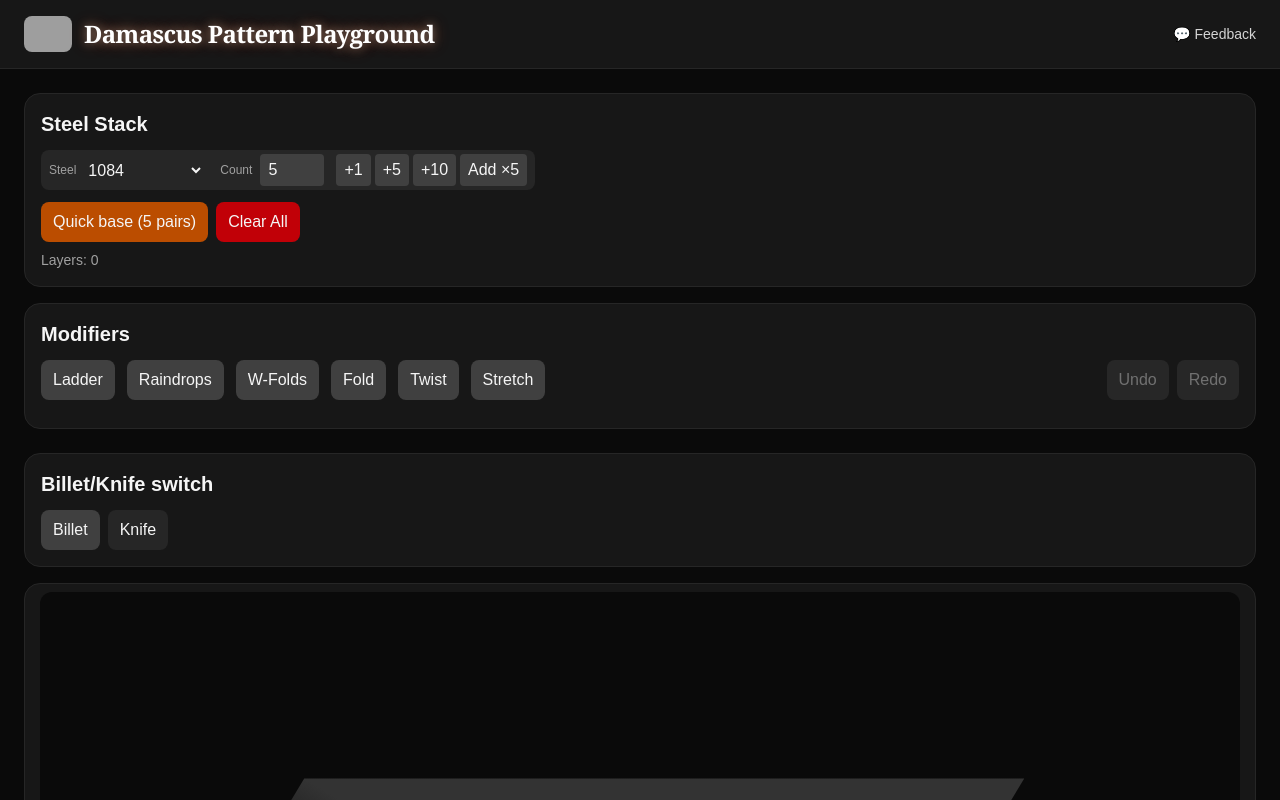
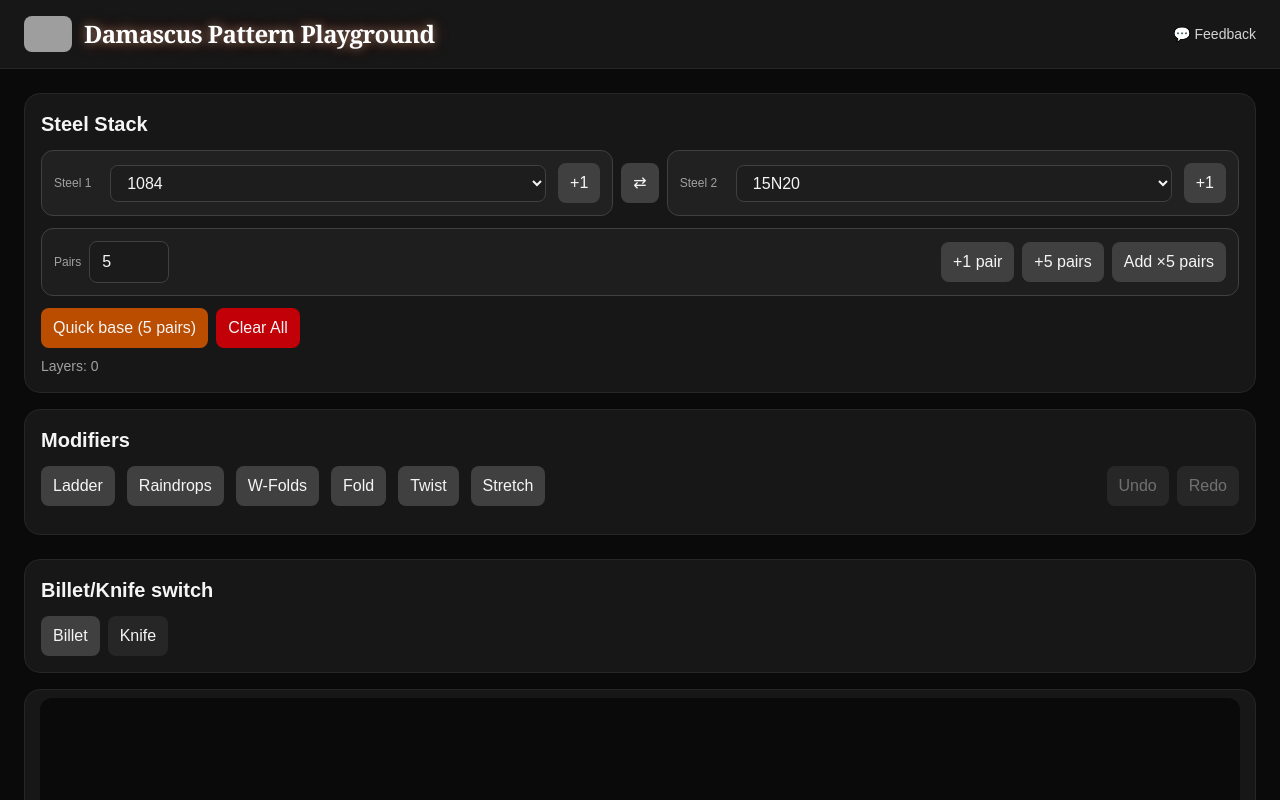
Before and after one commit to Gerr-boi/DamascusPlayground, a Next.js app: page / in a window 1280 px wide. Shown: the top 800 px of the page. Built offline with nearby package versions, Linux system fonts and the light colour scheme; grey boxes are pictures that could not be loaded.

Commit message:
Steel 1/Steel 2 UI bubbles + improved stacking controls

```diff
--- a/src/app/page.tsx
+++ b/src/app/page.tsx
@@ -69,7 +69,16 @@ function generatePattern(
 
       for (const op of ops) {
         if (op.kind === 'twist') {
-          vv += (Math.sin(uu * Math.PI * 2 * op.turns) * 0.5) / Math.max(1, repeats)
+          const TAU = Math.PI * 2
+
+          // Strength tuned so 1–2 turns already show visible distortion,
+          // and higher turns keep getting more intense without going insane.
+          const turns = Math.max(0, op.turns)
+          const layerScale = 1 / Math.max(1, Math.sqrt(repeats)) // less dampening than /repeats
+          const strength = (0.35 + 0.10 * Math.min(10, turns)) * layerScale
+
+          // Helical-ish modulation: depends on both length (uu) and stack (vv)
+          vv += Math.sin(uu * TAU * turns + vv * TAU) * strength
         } else if (op.kind === 'ladder') {
           const t = (uu / Math.max(0.0001, op.spacing)) % 1
           const tri = 1 - Math.abs(0.5 - t) * 2 // 0..1..0
@@ -521,59 +530,145 @@ function Knob({
 }
 
 // ===================== Materials (Steel) Picker =====================
-function MaterialPalette({ onAddSheets }: { onAddSheets: (m: MaterialType, count: number) => void }) {
-  const [selectedMat, setSelectedMat] = useState<MaterialType>('1084')
-  const [countText, setCountText] = useState('5')
-
-  const clampCount = (raw: string) => {
+function MaterialPalette({
+  onAddSheets,
+  onAddAlternating,
+}: {
+  onAddSheets: (m: MaterialType, count: number) => void
+  onAddAlternating: (a: MaterialType, b: MaterialType, pairs: number) => void
+}) {
+  const all = Object.keys(MATERIAL_CATALOG) as MaterialType[]
+
+  const [steel1, setSteel1] = useState<MaterialType>('1084')
+  const [steel2, setSteel2] = useState<MaterialType>('15N20')
+  const [pairsText, setPairsText] = useState('5')
+
+  const clampPairs = (raw: string) => {
     const n = Number(raw)
     if (!Number.isFinite(n)) return 1
     return Math.max(1, Math.min(500, Math.floor(n)))
   }
-
-  const commitCount = () => {
-    setCountText(String(clampCount(countText)))
-  }
-
-  const count = clampCount(countText)
-  const all = Object.keys(MATERIAL_CATALOG) as (keyof typeof MATERIAL_CATALOG)[]
+  const pairs = clampPairs(pairsText)
+  const commitPairs = () => setPairsText(String(pairs))
+
+  const swapSteels = () => {
+    setSteel1(steel2)
+    setSteel2(steel1)
+  }
 
   return (
-    <div className="flex flex-wrap gap-3 items-center">
-      <div className="flex flex-wrap items-center gap-2 bg-neutral-800 rounded-lg px-2 py-1">
-        <label htmlFor="material-select" className="text-xs text-neutral-400">Steel</label>
+    <div className="w-full space-y-3">
+      {/* Two bubbles */}
+      <div className="grid grid-cols-1 md:grid-cols-[1fr_auto_1fr] gap-2 items-stretch">
+        {/* Steel 1 bubble */}
+        <div className="bg-neutral-800/70 border border-neutral-700 rounded-xl p-3 flex items-center gap-3">
+          <div className="text-xs text-neutral-400 w-14">Steel 1</div>
           <select
-          id="material-select"
-          className="bg-neutral-800 outline-none min-w-[120px]"
-          value={selectedMat}
-          onChange={(e) => setSelectedMat(e.target.value as MaterialType)}
+            className="bg-neutral-900/40 border border-neutral-700 rounded-lg px-3 py-2 w-full outline-none"
+            value={steel1}
+            onChange={(e) => setSteel1(e.target.value as MaterialType)}
           >
             {all.map((m) => (
-            <option key={m} value={m}>{MATERIAL_CATALOG[m as MaterialType].name}</option>
+              <option key={m} value={m}>
+                {MATERIAL_CATALOG[m].name}
+              </option>
             ))}
           </select>
 
-        <label htmlFor="count-input" className="text-xs text-neutral-400 ml-2">Count</label>
+          {/* Optional single-add */}
+          <button
+            className="px-3 py-2 rounded-lg bg-neutral-700 hover:bg-neutral-600 whitespace-nowrap"
+            onClick={() => onAddSheets(steel1, 1)}
+            title="Add 1 sheet of Steel 1"
+          >
+            +1
+          </button>
+        </div>
+
+        {/* Swap button */}
+        <div className="hidden md:flex items-center justify-center">
+          <button
+            className="px-3 py-2 rounded-lg bg-neutral-700 hover:bg-neutral-600"
+            onClick={swapSteels}
+            title="Swap Steel 1 and Steel 2"
+          >
+            ⇄
+          </button>
+        </div>
+
+        {/* Steel 2 bubble */}
+        <div className="bg-neutral-800/70 border border-neutral-700 rounded-xl p-3 flex items-center gap-3">
+          <div className="text-xs text-neutral-400 w-14">Steel 2</div>
+          <select
+            className="bg-neutral-900/40 border border-neutral-700 rounded-lg px-3 py-2 w-full outline-none"
+            value={steel2}
+            onChange={(e) => setSteel2(e.target.value as MaterialType)}
+          >
+            {all.map((m) => (
+              <option key={m} value={m}>
+                {MATERIAL_CATALOG[m].name}
+              </option>
+            ))}
+          </select>
+
+          {/* Optional single-add */}
+          <button
+            className="px-3 py-2 rounded-lg bg-neutral-700 hover:bg-neutral-600 whitespace-nowrap"
+            onClick={() => onAddSheets(steel2, 1)}
+            title="Add 1 sheet of Steel 2"
+          >
+            +1
+          </button>
+        </div>
+
+        {/* Swap button for mobile */}
+        <div className="md:hidden flex justify-center">
+          <button
+            className="px-3 py-2 rounded-lg bg-neutral-700 hover:bg-neutral-600 w-full"
+            onClick={swapSteels}
+            title="Swap Steel 1 and Steel 2"
+          >
+            Swap steels ⇄
+          </button>
+        </div>
+      </div>
+
+      {/* Pairs + actions */}
+      <div className="bg-neutral-800/50 border border-neutral-700 rounded-xl p-3 flex flex-col md:flex-row md:items-center gap-2">
+        <div className="flex items-center gap-2">
+          <div className="text-xs text-neutral-400">Pairs</div>
           <input
-          id="count-input"
             type="text"
             inputMode="numeric"
             pattern="[0-9]*"
-          value={countText}
-          onChange={(e) => setCountText(e.target.value)}
-          onBlur={commitCount}
+            value={pairsText}
+            onChange={(e) => setPairsText(e.target.value)}
+            onBlur={commitPairs}
             onKeyDown={(e) => {
               if (e.key === 'Enter') (e.currentTarget as HTMLInputElement).blur()
             }}
-          className="w-16 bg-neutral-700 rounded px-2 py-1"
+            className="w-20 bg-neutral-900/40 border border-neutral-700 rounded-lg px-3 py-2 outline-none"
           />
-
-        <div className="flex flex-wrap gap-1 ml-1">
-          <button aria-label={`Add 1 sheet of ${MATERIAL_CATALOG[selectedMat].name}`} className="px-2 py-1 rounded bg-neutral-700" onClick={() => onAddSheets(selectedMat, 1)}>+1</button>
-          <button aria-label={`Add 5 sheets of ${MATERIAL_CATALOG[selectedMat].name}`} className="px-2 py-1 rounded bg-neutral-700" onClick={() => onAddSheets(selectedMat, 5)}>+5</button>
-          <button aria-label={`Add 10 sheets of ${MATERIAL_CATALOG[selectedMat].name}`} className="px-2 py-1 rounded bg-neutral-700" onClick={() => onAddSheets(selectedMat, 10)}>+10</button>
-          <button aria-label={`Add ${count} sheets of ${MATERIAL_CATALOG[selectedMat].name}`} className="px-2 py-1 rounded bg-neutral-700" onClick={() => onAddSheets(selectedMat, count)}>
-            Add ×{count}
+        </div>
+
+        <div className="flex flex-wrap gap-2 md:ml-auto">
+          <button
+            className="px-3 py-2 rounded-lg bg-neutral-700 hover:bg-neutral-600"
+            onClick={() => onAddAlternating(steel1, steel2, 1)}
+          >
+            +1 pair
+          </button>
+          <button
+            className="px-3 py-2 rounded-lg bg-neutral-700 hover:bg-neutral-600"
+            onClick={() => onAddAlternating(steel1, steel2, 5)}
+          >
+            +5 pairs
+          </button>
+          <button
+            className="px-3 py-2 rounded-lg bg-neutral-700 hover:bg-neutral-600"
+            onClick={() => onAddAlternating(steel1, steel2, pairs)}
+          >
+            Add ×{pairs} pairs
           </button>
         </div>
       </div>
@@ -737,27 +832,27 @@ function OperationBubble({ initial, anchor, onConfirm, onClose }: BubbleProps) {
               <Knob
                 label="Twist"
                 value={Math.round(op.turns * 360)}
-                min={0} max={720} step={10} unit="°"
-                onChange={(deg) => setOp((prev) => ({ ...prev, turns: Math.max(0, Math.min(2, deg / 360)) } as Operation))}
+                min={0} max={3600} step={10} unit="°"
+                onChange={(deg) => setOp((prev) => ({ ...prev, turns: Math.max(0, Math.min(10, deg / 360)) } as Operation))}
               />
               <div className="flex-1">
-                <Slider min={0} max={720} step={1}
+                <Slider min={0} max={3600} step={1}
                   value={Math.round(op.turns * 360)}
-                  onChange={(deg) => setOp((prev) => ({ ...prev, turns: Math.max(0, Math.min(2, Number(deg) / 360)) } as Operation))}
+                  onChange={(deg) => setOp((prev) => ({ ...prev, turns: Math.max(0, Math.min(10, Number(deg) / 360)) } as Operation))}
                 />
                 <div className="mt-2">
-                  <Num min={0} max={720} step={10}
+                  <Num min={0} max={3600} step={10}
                     value={Math.round(op.turns * 360)}
-                    onChange={(deg) => setOp((prev) => ({ ...prev, turns: Math.max(0, Math.min(2, deg / 360)) } as Operation))}
+                    onChange={(deg) => setOp((prev) => ({ ...prev, turns: Math.max(0, Math.min(10, deg / 360)) } as Operation))}
                   /> <span className="ml-1 text-neutral-400">({op.turns.toFixed(2)} turns)</span>
                 </div>
               </div>
             </Row>
             <div className="flex gap-2 flex-wrap">
-              <Preset label="¼ turn" apply={() => setOp((prev) => ({ ...prev, turns: 0.25 } as Operation))} />
-              <Preset label="½ turn" apply={() => setOp((prev) => ({ ...prev, turns: 0.5 } as Operation))} />
               <Preset label="1 turn" apply={() => setOp((prev) => ({ ...prev, turns: 1 } as Operation))} />
               <Preset label="2 turns" apply={() => setOp((prev) => ({ ...prev, turns: 2 } as Operation))} />
+              <Preset label="5 turns" apply={() => setOp((prev) => ({ ...prev, turns: 5 } as Operation))} />
+              <Preset label="10 turns" apply={() => setOp((prev) => ({ ...prev, turns: 10 } as Operation))} />
             </div>
           </>
         )}
@@ -961,10 +1056,23 @@ export default function DamascusPlayground() {
     commit(nl, no)
   }
 
+  const addAlternating = (a: MaterialType, b: MaterialType, pairs: number) => {
+    const nl = [...layers]
+    const no: Operation[] = [...ops]
+
+    for (let i = 0; i < pairs; i++) {
+      nl.push(a, b)
+    }
+
+    // Record steps (keeps instructions readable + matches your current system)
+    no.push({ kind: 'addSheets', material: a, count: pairs })
+    no.push({ kind: 'addSheets', material: b, count: pairs })
+
+    commit(nl, no)
+  }
+
   const quickBase = (pairs = 5) => {
-    const base: MaterialType[] = []
-    for (let i = 0; i < pairs; i++) base.push('1084', '15N20')
-    commit(base, [])
+    addAlternating('1084', '15N20', pairs)
   }
 
   const moveOp = (idx: number, dir: -1 | 1) => {
@@ -1229,7 +1337,7 @@ export default function DamascusPlayground() {
           {/* Steel Stack card */}
           <div className="bg-neutral-900 border border-neutral-800 p-4 rounded-2xl">
             <h2 className="text-xl font-semibold mb-3">Steel Stack</h2>
-            <MaterialPalette onAddSheets={addSheets} />
+            <MaterialPalette onAddSheets={addSheets} onAddAlternating={addAlternating} />
             <div className="mt-3 flex flex-wrap gap-2">
               <button className="px-3 py-2 rounded-lg bg-amber-700" onClick={() => quickBase(5)}>
                 Quick base (5 pairs)
```
Lines whose indentation alone changed are shown as unchanged.
